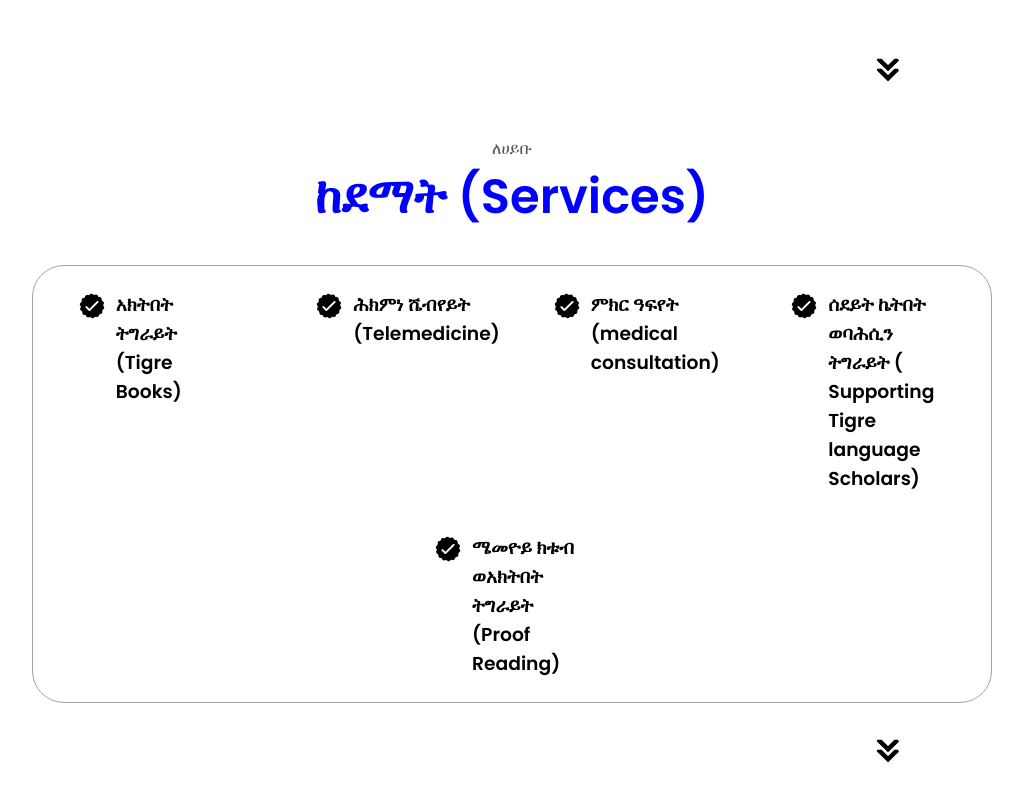
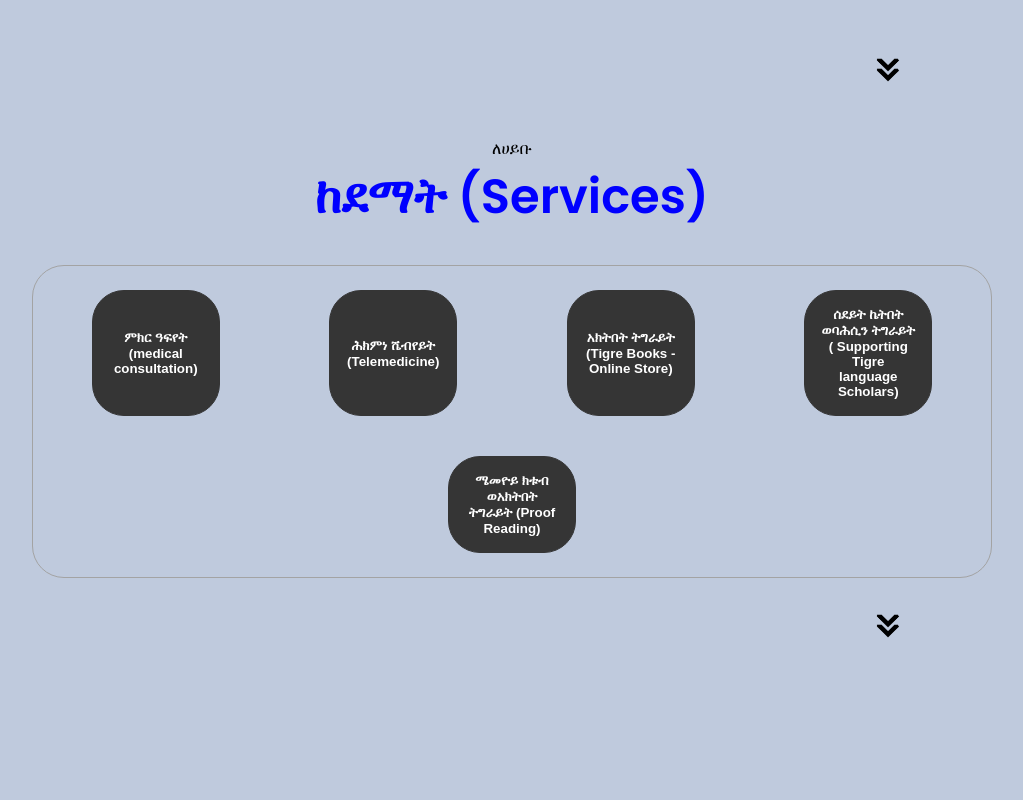
Before and after one commit to momer25/Personal_Portfolio_Idris, a plain HTML site: page index.html in a window 1280 px wide. Shown: the part 1560-2360 px from the top of the page, without its empty margins (128-1151 px from the left). Drawn offline with Linux system fonts and the light colour scheme.

Commit message:
Updated Services

```diff
--- a/index.html
+++ b/index.html
@@ -119,53 +119,39 @@
           <div class="details-container">
             <div class="article-container">
               <article>
-                <img
-                  src="./assets/checkmark.png"
-                  alt="Experience icon"
-                  class="icon"
-                />
-                <div>
-                  <h3>አክትበት ትግራይት (Tigre Books)</h3>
+                 <div class="btn-container">
+                  <button class="btn btn-color-1" onclick="location.href='./#contact'">
+                    ምክር ዓፍየት (medical consultation)
+                  </button>
                 </div>
               </article>
               <article>
-                <img
-                  src="./assets/checkmark.png"
-                  alt="Experience icon"
-                  class="icon"
-                />
-                <div>
-                  <h3>ሕክምነ ሼብየይት (Telemedicine)</h3>
+                <div class="btn-container">
+                 <button class="btn btn-color-1" onclick="location.href='./#contact'">
+                  ሕክምነ ሼብየይት (Telemedicine)
+                 </button>
                </div>
              </article>
              <article>
-                <img
-                  src="./assets/checkmark.png"
-                  alt="Experience icon"
-                  class="icon"
-                />
-                <div>
-                  <h3>ምክር ዓፍየት (medical consultation)</h3>
+              <div class="btn-container">
+               <button class="btn btn-color-1" onclick="location.href='./#contact'">
+                አክትበት ትግራይት (Tigre Books - Online Store)
+               </button>
              </div>
            </article>
             <article>
-                <img
-                  src="./assets/checkmark.png"
-                  alt="Experience icon"
-                  class="icon"
-                />
-                <div>
-                  <h3>ሰደይት ኬትበት ወባሕሲን ትግራይት ( Supporting Tigre language Scholars)</h3>
+              <div class="btn-container">
+               <button class="btn btn-color-1" onclick="location.href='./#contact'">
+                ሰደይት ኬትበት ወባሕሲን ትግራይት ( Supporting Tigre language Scholars)
+               </button>
              </div>
            </article>
+            </article>
               <article>
-                <img
-                  src="./assets/checkmark.png"
-                  alt="Experience icon"
-                  class="icon"
-                />
-                <div>
-                  <h3>ሜመዮይ ክቱብ ወአክትበት ትግራይት (Proof Reading)</h3>
+                <div class="btn-container">
+                <button class="btn btn-color-1" onclick="location.href='./#contact'">
+                  ሜመዮይ ክቱብ ወአክትበት ትግራይት (Proof Reading)
+                </button>
               </div>
             </article>
             </div>
--- a/style.css
+++ b/style.css
@@ -11,6 +11,7 @@
 body {
   font-family: "Poppins", sans-serif;
   color: black;
+  background-color: rgb(191, 202, 221);
 }
 
 html {
@@ -18,7 +19,7 @@ html {
 }
 
 p {
-  color: rgb(85, 85, 85);
+  color: black;
 }
 
 /* TRANSITION */
@@ -33,31 +34,33 @@ a,
 nav,
 .nav-links {
   display: flex;
+  color:rgb(191, 202, 221);
 }
 
 nav {
   justify-content: space-around;
   align-items: center;
   height: 17vh;
+  color:rgb(191, 202, 221);
 }
 
 .nav-links {
   gap: 2rem;
   list-style: none;
   font-size: 1.5rem;
+  color: rgb(191, 202, 221);
 }
 
 a {
-  color: blue
   text-decoration: none;
   text-decoration-color: white;
 }
 
 a:hover {
-  color: grey;
+  color: blue;
   text-decoration: underline;
   text-underline-offset: 1rem;
-  text-decoration-color: rgb(181, 181, 181);
+  text-decoration-color: rgb(191, 202, 221);
 }
 
 .logo {
@@ -78,7 +81,7 @@ a:hover {
 .hamburger-menu {
   position: relative;
   display: inline-block;
-
+  background-color: rgb(191, 202, 221);
 }
 
 .hamburger-icon {
@@ -101,7 +104,7 @@ a:hover {
   position: absolute;
   top: 100%;
   right: 0;
-  background-color: rgb(255, 255, 255);
+  background-color: rgb(191, 202, 221);
   width: fit-content;
   max-height: 0;
   overflow: hidden;
@@ -113,7 +116,6 @@ a:hover {
   padding: 10px;
   text-align: center;
   font-size: medium;
-  color: blue
   text-decoration: none;
   transition: all 0.3 ease-in-out;
 }
@@ -263,7 +265,8 @@ section {
 }
 
 .btn-color-2:hover {
-  border: rgb(255, 255, 255) 0.1rem solid;
+  border: rgb(191, 202, 221) 0.1rem solid;
+
 }
 
 .btn-container {
@@ -306,11 +309,12 @@ section {
 .details-container {
   padding: 1.5rem;
   flex: 1;
-  background: white;
+  background-color: rgb(191, 202, 221);
   border-radius: 2rem;
   border: rgb(53, 53, 53) 0.1rem solid;
   border-color: rgb(163, 163, 163);
   text-align: center;
+  text-decoration-color: black;
 }
 
 .section-container {
@@ -333,7 +337,7 @@ section {
 }
 
 .experience-sub-title {
-  color: rgb(85, 85, 85);
+  color: black;
   font-weight: 600;
   font-size: 1.75rem;
   margin-bottom: 2rem;
@@ -354,6 +358,7 @@ section {
   flex-direction: row;
   gap: 2.5rem;
   justify-content: space-around;
+
 }
 
 article {
@@ -361,6 +366,7 @@ article {
   width: 10rem;
   justify-content: space-around;
   gap: 0.5rem;
+
 }
 
 article .icon {
@@ -376,7 +382,7 @@ article .icon {
 
 .color-container {
   border-color: rgb(245, 244, 244);
-  background: rgb(250, 250, 250);
+  background-color: rgb(191, 202, 221);
 }
 
 .project-img {
@@ -427,7 +433,7 @@ article .icon {
 }
 
 .contact-info-container p {
-  font-size: larger;
+  font-size: medium;
 }
 
 .contact-icon {
```
Also changed, not shown: assets/project-3.png. Lines whose indentation alone changed are shown as unchanged.
